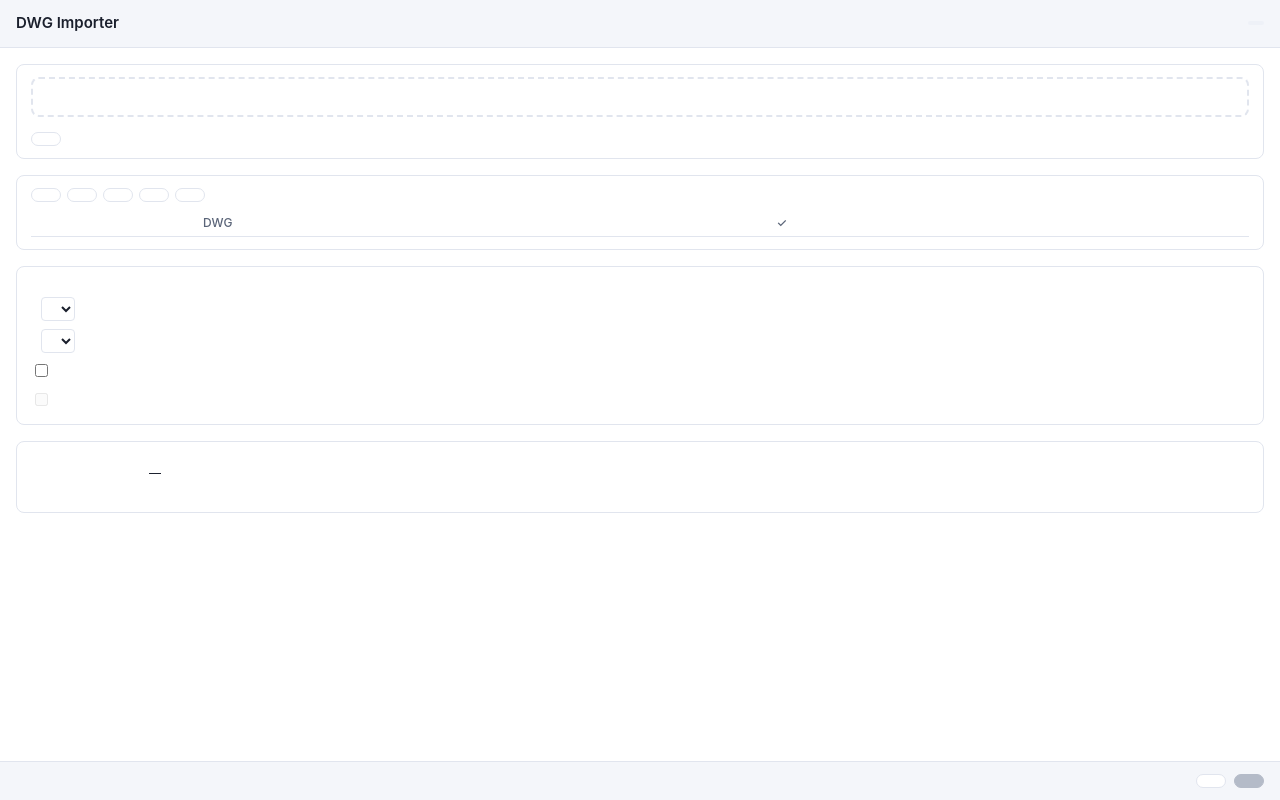
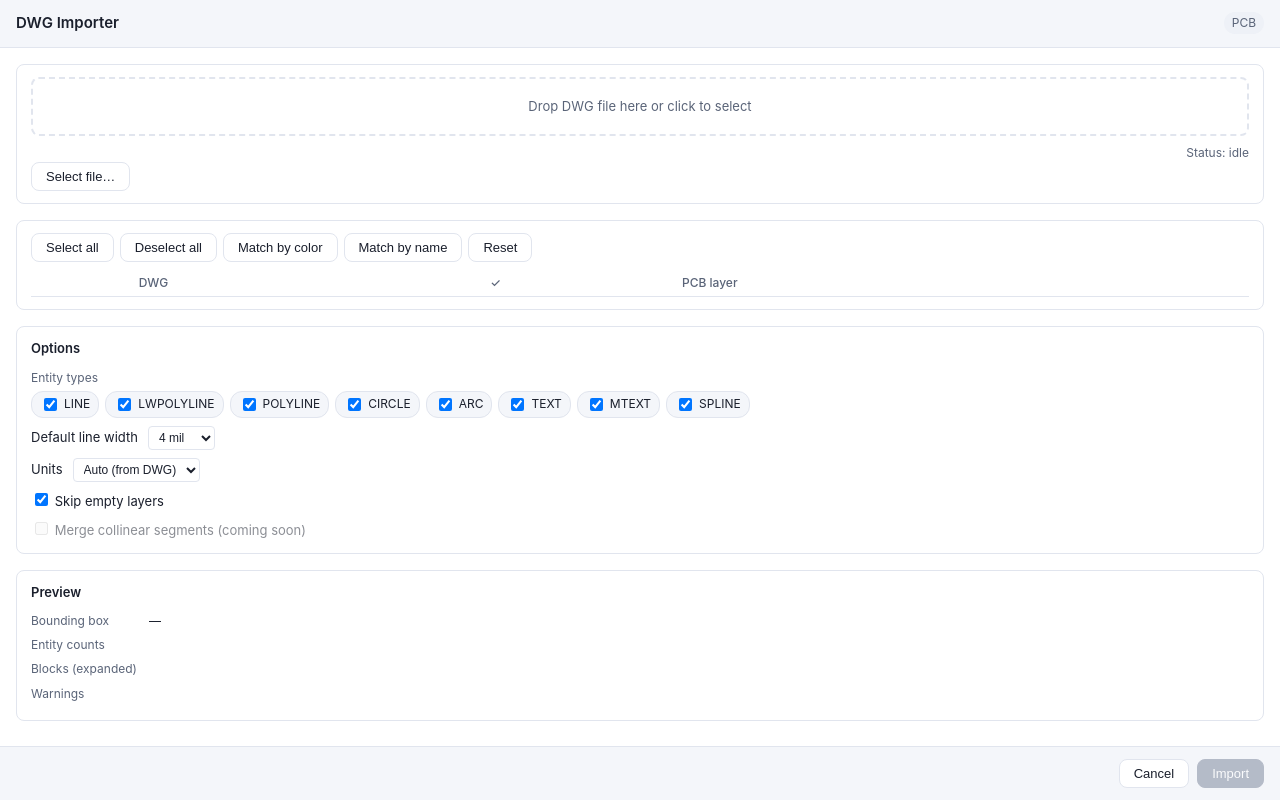
Before and after one commit to easyeda/eext-dwg-importer, a website with bundled scripts: page src/iframe/index.html in a window 1280 px wide. Built offline with nearby package versions, Linux system fonts and the light colour scheme.

Commit message:
fix: 补齐 footer 的 data-role，修复弹窗初始化中断
实机现象：弹窗能打开了（说明 1.0.4 的 globalThis.eda 与 DOM 就绪修复生效），
但界面只有静态骨架：取消/导入按钮无文字、状态栏空白。

通过桥接在 iframe 内逐项探测，定位到确切失败点：

  header:  ok
  main:    ok
  footer:  NULL          <-- 这里
  import-btn: THROW: Cannot read properties of null (reading 'querySelector')

根因：HTML 里写的是 <footer class="app-footer">，缺少 data-role="footer"；
而 TS 用 app.querySelector('[data-role="footer"]')! 取值。'!' 只是编译期
非空断言，运行时确实是 null，紧接着访问其属性即抛 TypeError，
中断整个 start()，于是按钮文字与状态都没设置。

修复
- index.html: <footer> 补上 data-role="footer"
- iframe/index.ts: 新增 need() 辅助函数替代 querySelector(...)!，
  找不到时抛出「弹窗 HTML 缺少 data-role="x" 的元素」这类明确错误，
  不再以 "Cannot read properties of null" 的形式静默中断

新增构建期防护（防止同类问题再次发生）
- build/iframe.ts 新增 assertDataRoles()：扫描 src/iframe 下所有 TS，
  收集字面量引用（[data-role="x"]）与 need(xxx, 'x') 调用，
  逐一核对是否在 HTML 中定义，缺失则构建失败并指出引用它的文件
- 已实测有效性：故意移除 footer 的 data-role 后，构建立即失败并精确报告
  '- "footer"  （被 src\iframe\index.ts 引用）'

验证
- data-role 校验：引用 42 个，HTML 定义 42 个，全部匹配
- tsc / eslint / build 通过
- 版本 1.0.4 -> 1.0.5

```diff
--- a/extension.json
+++ b/extension.json
@@ -3,7 +3,7 @@
 	"uuid": "5d5d79bf5dd44287817ae29f79a2e9e4",
 	"displayName": "导入DWG",
 	"description": "在 PCB / 原理图 / 封装编辑器中直接导入 DWG 文件，支持 BLOCK 展开与图层映射",
-	"version": "1.0.4",
+	"version": "1.0.5",
 	"publisher": "EasyEDA",
 	"engines": {
 		"eda": "^3.2.0"
--- a/src/iframe/index.html
+++ b/src/iframe/index.html
@@ -91,7 +91,7 @@
 				</section>
 			</main>
 
-			<footer class="app-footer">
+			<footer data-role="footer" class="app-footer">
 				<button data-role="cancel-btn" class="btn"></button>
 				<button data-role="import-btn" class="btn btn-primary" disabled></button>
 			</footer>
--- a/src/iframe/index.ts
+++ b/src/iframe/index.ts
@@ -64,6 +64,24 @@ function domReady(): Promise<void> {
 	});
 }
 
+/**
+ * 按 data-role 查找子元素；找不到时抛出带明确信息的错误。
+ *
+ * 不用 `querySelector(...)!` 的原因：非空断言只在编译期有效，
+ * 一旦 HTML 漏写属性，运行时得到 null 后会以
+ * 「Cannot read properties of null」的形式中断整个初始化，
+ * 弹窗只显示静态骨架，极难定位。这里改为直接点明缺少哪个 data-role。
+ *
+ * 另：build/iframe.ts 的 assertDataRoles() 会在构建期拦截此类遗漏。
+ */
+function need<T extends HTMLElement>(root: ParentNode, role: string): T {
+	const el = root.querySelector<T>(`[data-role="${role}"]`);
+	if (!el) {
+		throw new Error(`弹窗 HTML 缺少 data-role="${role}" 的元素`);
+	}
+	return el;
+}
+
 /** 初始化界面与状态。仅在 DOM 就绪后调用。 */
 function start(): void {
 	const app = document.getElementById('app');
@@ -72,21 +90,21 @@ function start(): void {
 		return;
 	}
 
-	const headerEl = app.querySelector<HTMLElement>('[data-role="header"]')!;
-	const mainEl = app.querySelector<HTMLElement>('[data-role="main"]')!;
-	const footerEl = app.querySelector<HTMLElement>('[data-role="footer"]')!;
-	const importBtn = footerEl.querySelector<HTMLButtonElement>('[data-role="import-btn"]')!;
-	const cancelBtn = footerEl.querySelector<HTMLButtonElement>('[data-role="cancel-btn"]')!;
-	const contextEl = headerEl.querySelector<HTMLElement>('[data-role="context"]')!;
+	const headerEl = need(app, 'header');
+	const mainEl = need(app, 'main');
+	const footerEl = need(app, 'footer');
+	const importBtn = need<HTMLButtonElement>(footerEl, 'import-btn');
+	const cancelBtn = need<HTMLButtonElement>(footerEl, 'cancel-btn');
+	const contextEl = need(headerEl, 'context');
 
-	headerEl.querySelector<HTMLElement>('[data-role="title"]')!.textContent = t('DWG Importer');
+	need(headerEl, 'title').textContent = t('DWG Importer');
 	cancelBtn.textContent = t('Cancel');
 	importBtn.textContent = t('Import');
 
-	const layerMap = createLayerMapping(mainEl.querySelector<HTMLElement>('[data-role="layer-mapping-section"]')!);
-	const optionsSec = createOptionsSection(mainEl.querySelector<HTMLElement>('[data-role="options-section"]')!);
-	const previewSec = createPreviewSection(mainEl.querySelector<HTMLElement>('[data-role="preview-section"]')!);
-	const fileSec = createFileSection(mainEl.querySelector<HTMLElement>('[data-role="file-section"]')!, () => {
+	const layerMap = createLayerMapping(need(mainEl, 'layer-mapping-section'));
+	const optionsSec = createOptionsSection(need(mainEl, 'options-section'));
+	const previewSec = createPreviewSection(need(mainEl, 'preview-section'));
+	const fileSec = createFileSection(need(mainEl, 'file-section'), () => {
 		previewSec.reset();
 	});
 
```
Also changed, not shown: docs/TECH.md (+20 -1 lines), build/iframe.ts.
